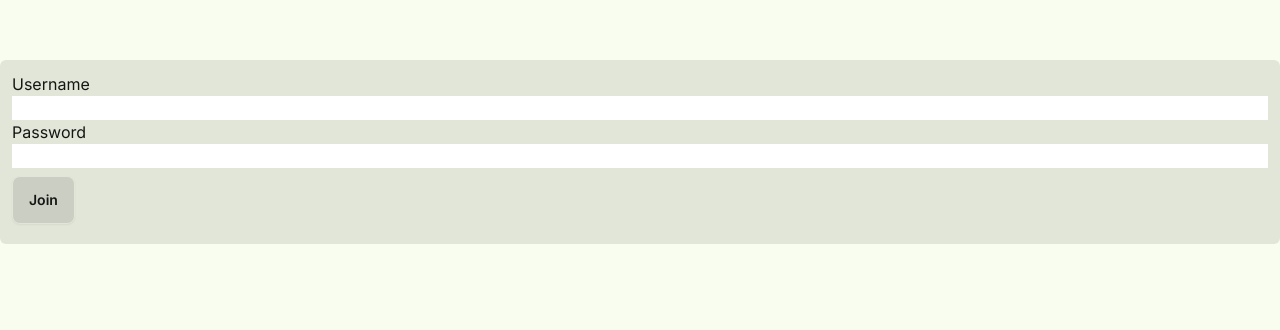
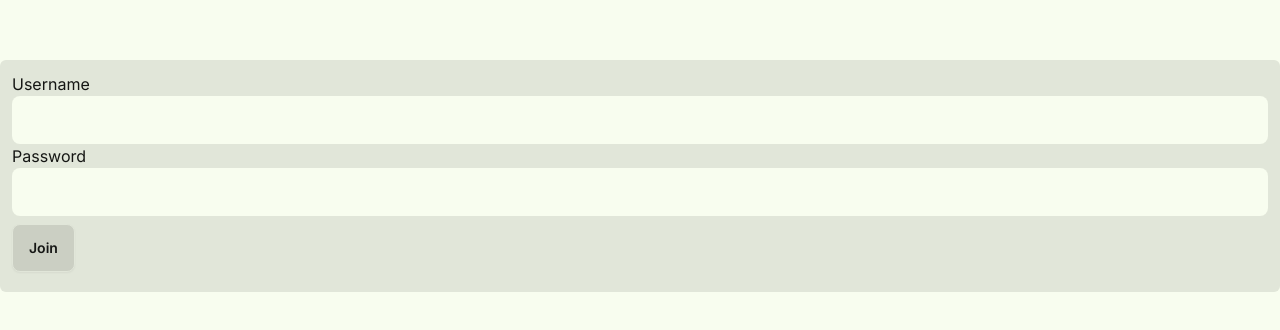
Before and after one commit to Infinite-Loopers2024/slow-chat-final, a Next.js app: page /login in a window 1280 px wide. Shown: the part 148-478 px from the top of the page. Built offline with nearby package versions, Linux system fonts and the light colour scheme.

Commit message:
stying of login Co-authored-by: Ali <lali.mohseni05@yahoo.se> Co-authored-by: Love <love.bellinder@gmail.com> Co-authored-by: Ali <ali.mohseni05@yahoo.se>

```diff
--- a/src/features/login/login-form.tsx
+++ b/src/features/login/login-form.tsx
@@ -5,9 +5,9 @@ export default function LoginForm() {
       className="container mx-auto my-52 flex flex-col bg-base-200 p-3 rounded-md"
     >
       <label htmlFor="user-name">Username</label>
-      <input type="text" name="" id="user-name" required />
+      <input type="text" name="" id="user-name" required className="input" />
       <label htmlFor="password">Password</label>
-      <input type="text" name="" id="password" required />
+      <input type="text" name="" id="password" required className="input" />
       <div>
         <button className="btn my-2 bg-base-300">Join</button>
       </div>
```
